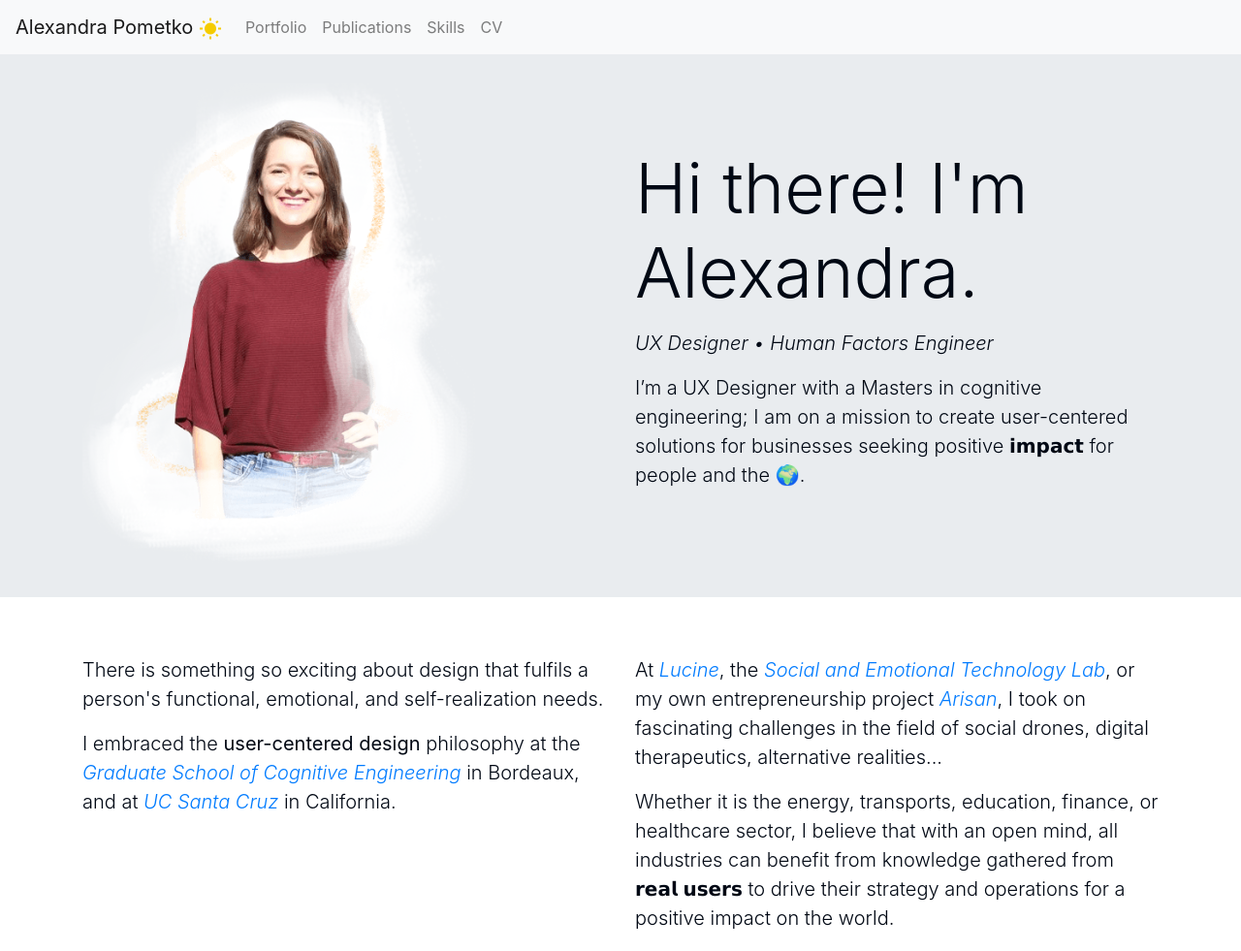
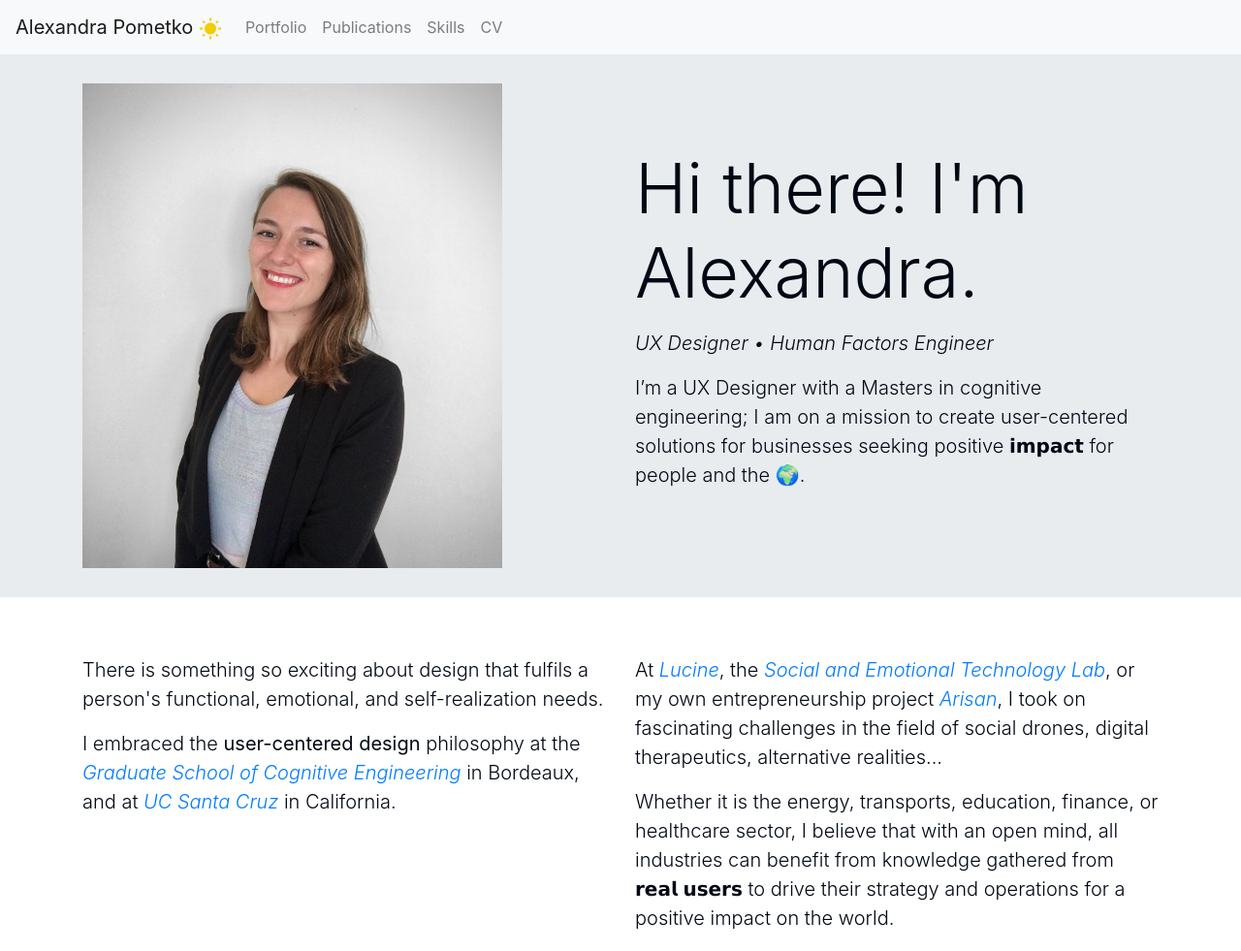
Before and after one commit to mopotek/mopotek.github.io, a plain HTML site: page index.html in a window 1280 px wide. Shown: the top 981 px of the page at 97% size. Drawn offline with nearby package versions, Linux system fonts and the light colour scheme.

Commit message:
Picture update

```diff
--- a/index.html
+++ b/index.html
@@ -42,7 +42,7 @@
 			<div class="container ">
 				<div class="row align-items-center">
 					<div class="col-12 col-sm-12 col-md-6 col-lg-6">
-						<img rel="image_src" src="assets/me.png" class="img-fluid" alt="picture of a woman smiling"></img>
+						<img rel="image_src" src="assets/me.JPG" class="img-fluid" alt="picture of a woman smiling"></img>
 					</div>
 					<div class="col-sm col-md-6">
 						<h1 class="display-3">Hi there! I'm Alexandra.</h1>
```
Also changed, not shown: assets/me.JPG (added).
